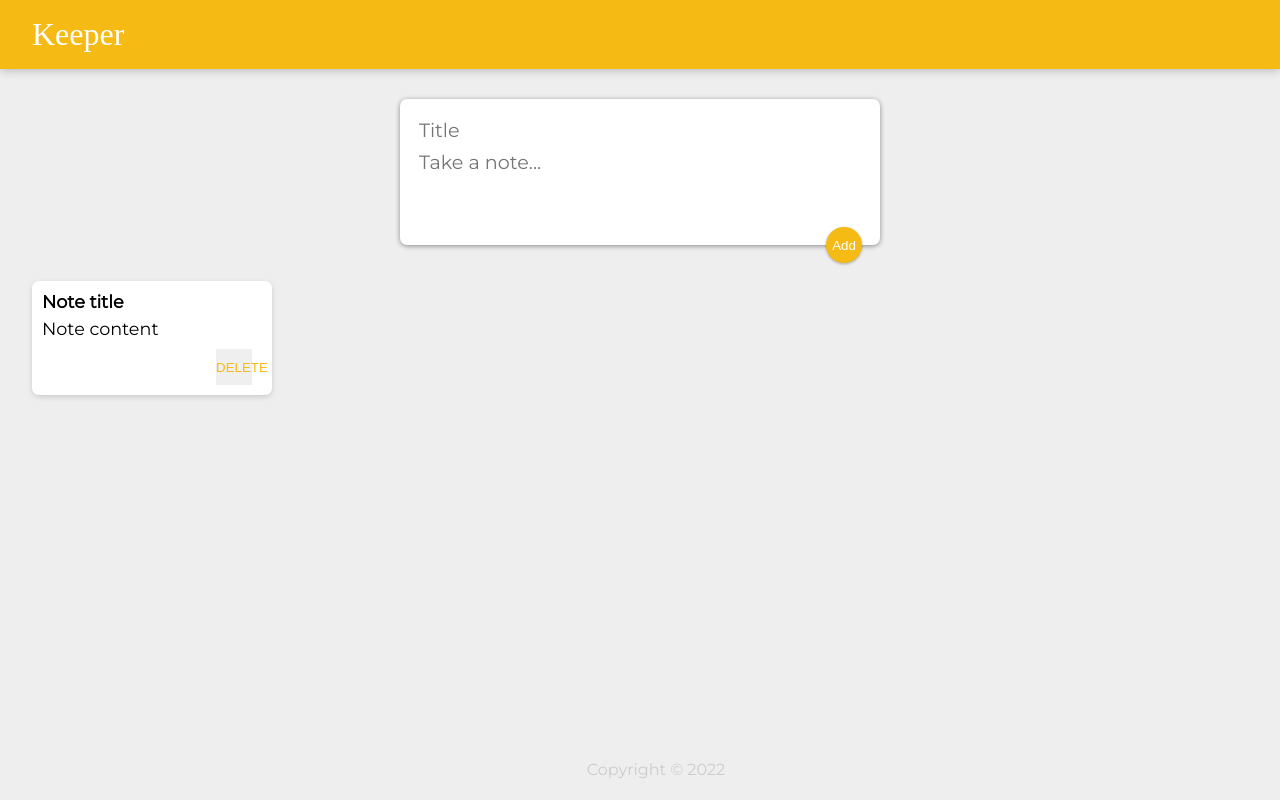
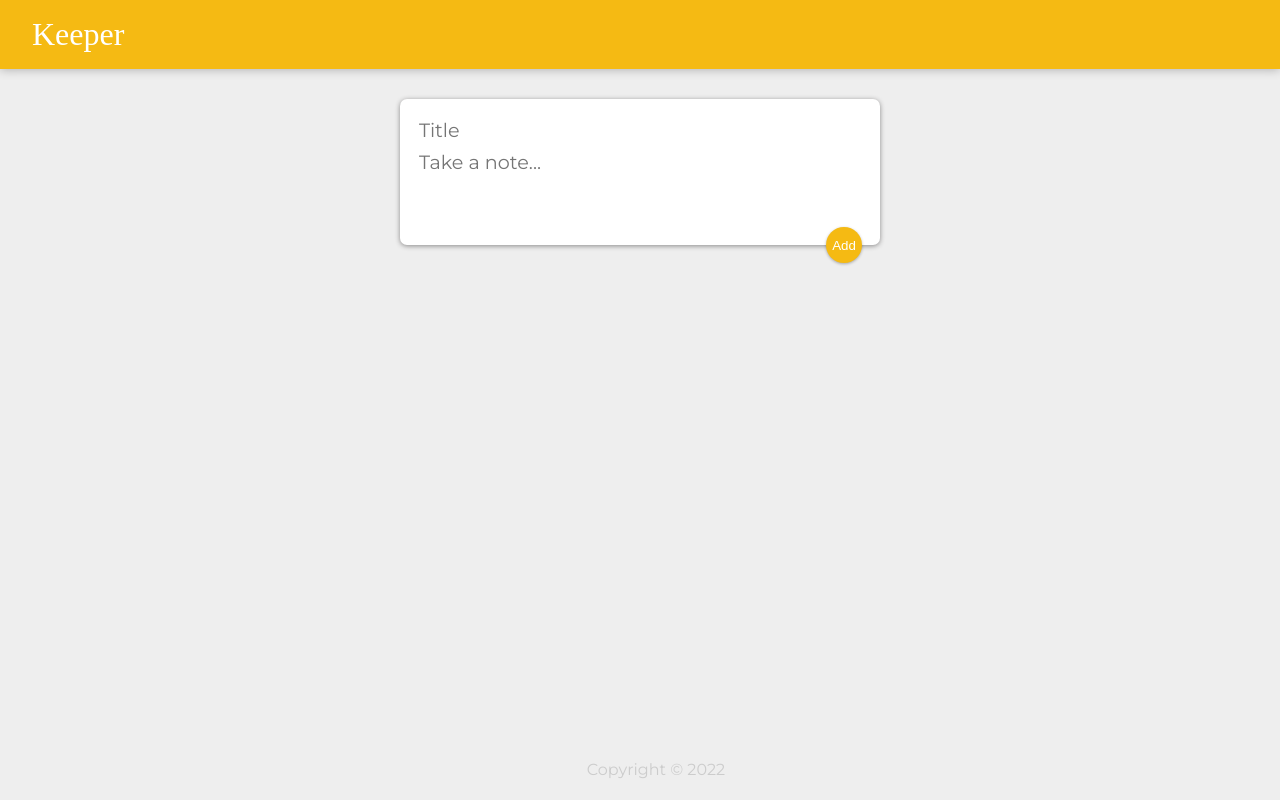
Before and after one commit to Proclus01/Keeper, a React (Create React App) app: page / in a window 1280 px wide. Built offline with nearby package versions, Linux system fonts and the light colour scheme; a web font is replaced by a local one.

Commit message:
completed Note and App component

```diff
--- a/src/components/App.jsx
+++ b/src/components/App.jsx
@@ -1,21 +1,75 @@
-import React from "react";
+import React, { useState } from "react";
 import Header from "./Header";
 import Footer from "./Footer";
 import Note from "./Note";
 import CreateArea from "./CreateArea";
 
+// %%%%%%%%%%%%%%%%%%%%%%%%%%%%%%
+// The Purpose of This Component:
+// %%%%%%%%%%%%%%%%%%%%%%%%%%%%%%
+//
+// (1.) Accept object {title, content} inputs from child function: CreateArea
+// (2.) Store object inside of array and update array via event handler
+// (3.) Accept state updates from CreateArea and update array via event handler
+// (4.) Render Note component via map, using the array
+// (5.) Accept state updates from Note and use the value to delete object from array via handler
+//
+// %%%%%%%%%%%%%%%%%%%%%%%%%%%%%%
+
 function App() {
-  //
+  // Declare empty array to store objects comprising of {title, content}
+  // You can also pre-set an empty object as such: {title: "", content: ""}
+  const [notes, setNotes] = useState([]);
 
+  // Create event handler for the CreateArea component's button onAdd event
   function areaHandler(event) {
-    console.log(event);
+    // Capture state from onAdd
+    const { title, content } = event;
+
+    // Update notes array with an object comprising of {title, content}
+    setNotes(
+      (prevItems) => {
+        return [...prevItems, {title, content}];
+      }
+    );
+  }
+
+  // Create event handler for delete button on individual note instances
+  // The handler captures the id value passed upwards from Note's onDelete event
+  function deleteHandler(id) {
+    setNotes(
+      (prevItems) => {
+        // Filter out every value except the Note id of the button clicked
+        // and then update the entire notes array accordingly
+        return prevItems.filter(
+          (item, index) => {
+            return index != id;
+          }
+        );
+      }
+    );
   }
 
   return (
     <div>
       <Header />
+      {/* Capture new note object and pass to notes array via areaHandler */}
       <CreateArea onAdd={areaHandler} />
-      <Note key={1} title="Note title" content="Note content" />
+      <div>
+      {
+        // Map over the notes array and pass props down into child components
+        notes.map(
+          (note, index) => (
+            <Note
+              onDelete={deleteHandler}
+              key={index}
+              id={index}
+              title={note.title}
+              content={note.content} />
+          )
+        )
+      }
+      </div>
       <Footer />
     </div>
   );
--- a/src/components/Note.jsx
+++ b/src/components/Note.jsx
@@ -1,27 +1,36 @@
 import React from "react";
 
-//Challenge:
-//1. Implement the "add note" functionality
-//- create a constant that keeps track of the title and content
-//- Pass the new note back to the App
-//- Add new note to an array
-//- Take array and render separate Note components for each line
-
-//2. Implement the delete note functionality
-//- Callback from the Note component to trigger a delete function
-//- Use the filter function to filter out the item that needs deletion
-//- Pass an id over to the Note component, then
-//pass it back to the App when deleting
-
-//This is the end result you're aiming for:
-//https://pogqj.csb.app/
+// %%%%%%%%%%%%%%%%%%%%%%%%%%%%%%
+// The Purpose of This Component:
+// %%%%%%%%%%%%%%%%%%%%%%%%%%%%%%
+//
+// (1.) To take as input and render objects passed to this component
+// (2.) And send upwards a callback function to parent component
+// (3.) The callback function is to delete from the parent component
+//      the object whose values were passed as props into this child component
+//
+// %%%%%%%%%%%%%%%%%%%%%%%%%%%%%%
 
 function Note(props) {
   return (
     <div className="note">
-      <h1>{props.title}</h1>
-      <p>{props.content}</p>
-      <button>DELETE</button>
+      <h1>{(props.title !== "") ? props.title : "Note Title"}</h1>
+      <p>{(props.content !== "") ? props.content : "Note Content"}</p>
+      <button
+      onClick= {
+        // Call function to pass state change upwards
+        (event) => {
+          // Prevent refresh
+          event.preventDefault();
+
+          // Pass id upwards to parent's deleteHandler function
+          props.onDelete(
+            props.id
+          );
+
+        }
+      }
+      >DELETE</button>
     </div>
   );
 }
```
